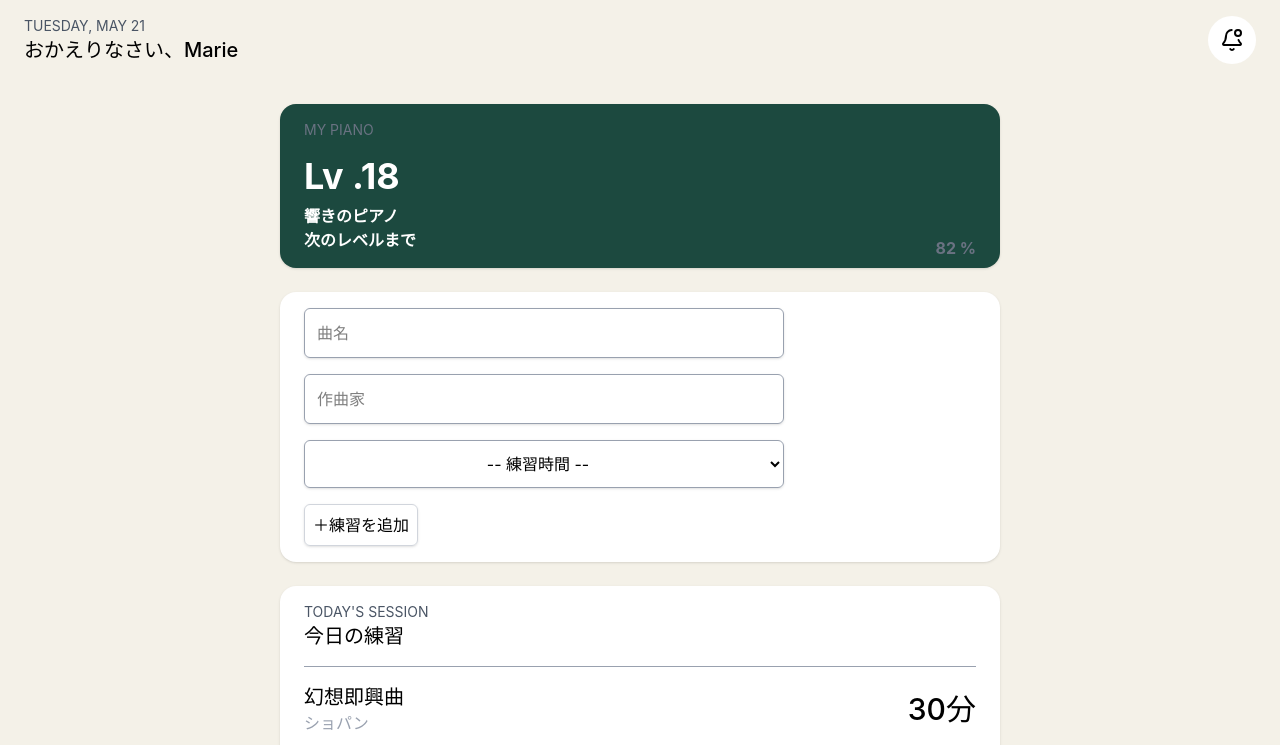
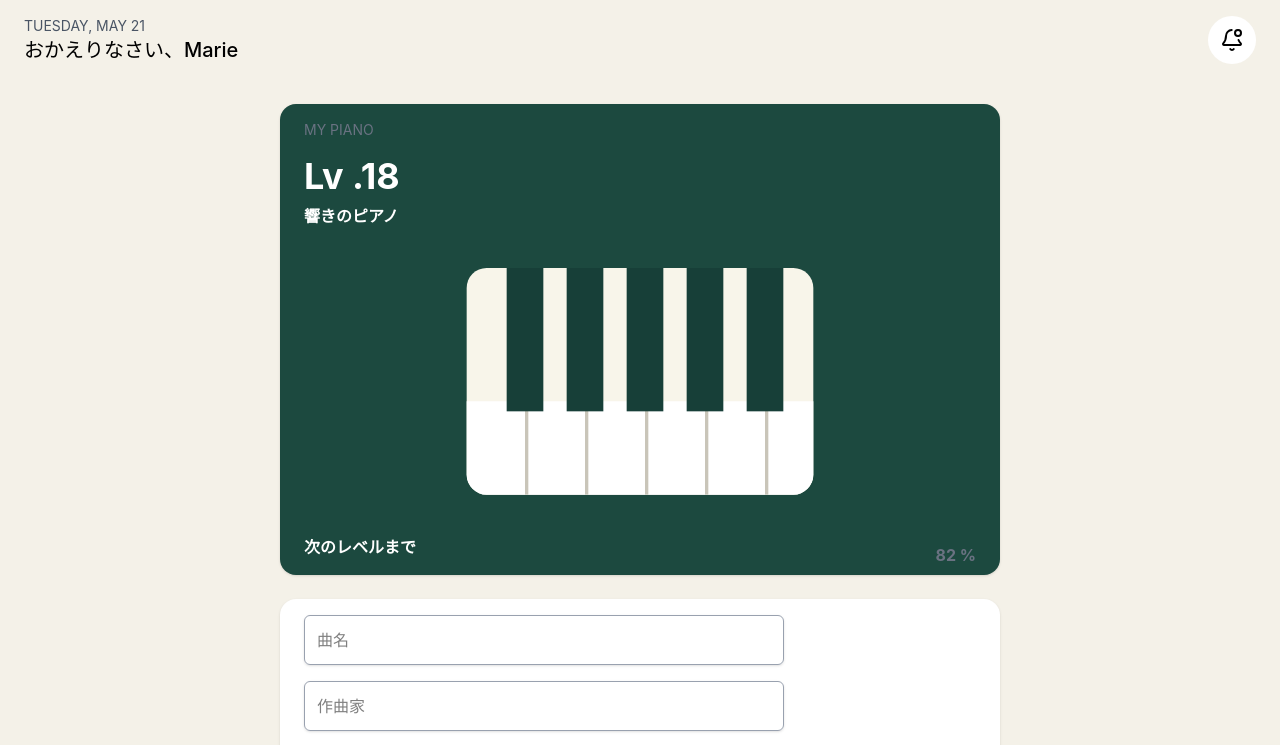
Before and after one commit to sako0515/pianote, a React (Vite) app: page / in a window 1280 px wide. Shown: the top 745 px of the page. Built offline with nearby package versions, Linux system fonts and the light colour scheme.

Commit message:
✨ formの入力値をstateで管理

```diff
--- a/src/App.tsx
+++ b/src/App.tsx
@@ -1,38 +1,36 @@
 import "./App.css";
 import { BellDot } from "lucide-react";
+import PianoArea from "./components/PianoArea";
+import PianoForm from "./components/PianoForm";
+import { useState } from "react";
 
 type PracticeLog = {
   id: number;
   title: string;
   author: string;
   practice: number;
-  date: string;
 };
 
 function App() {
-  const logs: PracticeLog[] = [
-    {
-      id: 0,
-      title: "幻想即興曲",
-      author: "ショパン",
-      practice: 30,
-      date: "2026-10-06",
-    },
-    {
-      id: 1,
-      title: "月の光",
-      author: "ドビュッシー",
-      practice: 60,
-      date: "2026-10-06",
-    },
-    {
-      id: 2,
-      title: "ジムペディ 第1番",
-      author: "エリック",
-      practice: 50,
-      date: "2026-10-06",
-    },
-  ];
+  const [logs, setLogs] = useState<PracticeLog[]>([]);
+  const [title, setTitle] = useState("");
+  const [author, setAuthor] = useState("");
+  const [practice, setPractice] = useState(0);
+
+  const handlePracticeSubmit = (
+    title: string,
+    author: string,
+    practice: number,
+  ) => {
+    const newLogs = [...logs];
+    newLogs.push({
+      id: Date.now(),
+      title: title,
+      author: author,
+      practice: practice,
+    });
+    setLogs(newLogs);
+  };
 
   return (
     <div className="min-h-screen bg-[#f4f1e8]">
@@ -45,63 +43,16 @@ function App() {
           <BellDot className="m-3" />
         </button>
       </header>
-
-      <div className="bg-[#1c493f] shadow-sm rounded-2xl px-6 py-4 w-180 mx-auto mt-6">
-        <p className="text-sm text-gray-500">MY PIANO</p>
-        <h1 className="text-white font-bold text-4xl mt-4">Lv .18</h1>
-        {/* <svg viewBox="0 0 120 92" className="piano-mark">
-          <rect x="8" y="12" width="104" height="68" rx="6" fill="#f8f5ea" />
-
-          <path
-            d="M8 52h104v22a6 6 0 0 1-6 6H14a6 6 0 0 1-6-6V52Z"
-            fill="#fff"
-          />
-
-          {[26, 44, 62, 80, 98].map((x) => (
-            <path d={`M${x} 52v28`} stroke="#c9c5b9" />
-          ))}
-
-          {[20, 38, 56, 74, 92].map((x) => (
-            <rect x={x} y="12" width="11" height="43" fill="#173f38" />
-          ))}
-        </svg> */}
-        <p className="text-white font-bold mt-2">響きのピアノ</p>
-        <span className="text-white font-bold mt-2">次のレベルまで</span>
-        <span className="text-gray-500 font-bold mt-2 float-right">82 %</span>
-        <div className=""></div>
-      </div>
-
-      <form className="px-6 py-4  bg-white rounded-2xl w-180 mx-auto mt-6 shadow-sm">
-        <label>
-          <input
-            type="text"
-            placeholder="曲名"
-            className="block border border-gray-400 rounded-md p-3 shadow-sm mr-2 w-120"
-          />
-        </label>
-        <label>
-          <input
-            type="text"
-            placeholder="作曲家"
-            className="mt-4 block border border-gray-400 rounded-md p-3 shadow-sm mr-2 w-120"
-          />
-        </label>
-        <label>
-          <select className="mt-4 block border border-gray-400 rounded-md p-3 shadow-sm mr-8 w-120 text-center">
-            <option value="">-- 練習時間 --</option>
-            <option value="10分">10分</option>
-            <option value="20分">20分</option>
-            <option value="30分">30分</option>
-            <option value="40分">40分</option>
-            <option value="50分">50分</option>
-            <option value="60分">60分</option>
-          </select>
-        </label>
-        <button className="mt-4 border border-gray-300 p-2 rounded-md shadow-sm cursor-pointer duration-300 hover:bg-gray-200 active:translate-y-0.5">
-          ＋練習を追加
-        </button>
-      </form>
-
+      <PianoArea />
+      <PianoForm
+        title={title}
+        setTitle={setTitle}
+        author={author}
+        setAuthor={setAuthor}
+        practice={practice}
+        setPractice={setPractice}
+        onPracticeSubmit={handlePracticeSubmit}
+      />
       <main className="px-6 py-4  bg-white rounded-2xl w-180 mx-auto mt-6 shadow-sm">
         <div className="flex flex-col mb-4">
           <span className="text-sm text-gray-600">TODAY'S SESSION</span>
--- /dev/null
+++ b/src/components/PianoArea.tsx
@@ -0,0 +1,21 @@
+export default function PianoArea() {
+  return (
+    <div className="bg-[#1c493f] shadow-sm rounded-2xl px-6 py-4 w-180 mx-auto mt-6">
+      <p className="text-sm text-gray-500">MY PIANO</p>
+      <h1 className="text-white font-bold text-4xl mt-4">Lv .18</h1>
+      <p className="text-white font-bold mt-2">響きのピアノ</p>
+      <svg viewBox="0 0 120 92" className="w-100 mx-auto">
+        <rect x="8" y="12" width="104" height="68" rx="6" fill="#f8f5ea" />
+        <path d="M8 52h104v22a6 6 0 0 1-6 6H14a6 6 0 0 1-6-6V52Z" fill="#fff" />
+        {[26, 44, 62, 80, 98].map((x) => (
+          <path d={`M${x} 52v28`} stroke="#c9c5b9" />
+        ))}
+        {[20, 38, 56, 74, 92].map((x) => (
+          <rect x={x} y="12" width="11" height="43" fill="#173f38" />
+        ))}
+      </svg>
+      <span className="text-white font-bold mt-2">次のレベルまで</span>
+      <span className="text-gray-500 font-bold mt-2 float-right">82 %</span>
+    </div>
+  );
+}
--- /dev/null
+++ b/src/components/PianoForm.tsx
@@ -0,0 +1,57 @@
+type PianoFormProps = {
+  title: string;
+  setTitle: (title: string) => void;
+  author: string;
+  setAuthor: (author: string) => void;
+  practice: number;
+  setPractice: (practice: number) => void;
+  onPracticeSubmit: (title: string, author: string, practice: number) => void;
+};
+
+export default function PianoForm(props: PianoFormProps) {
+  const handleSubmit = (e: React.FormEvent<HTMLFormElement>) => {
+    e.preventDefault();
+    props.onPracticeSubmit(props.title, props.author, props.practice);
+    props.setTitle("");
+    props.setAuthor("");
+    props.setPractice(0);
+  };
+
+  return (
+    <form
+      className="px-6 py-4  bg-white rounded-2xl w-180 mx-auto mt-6 shadow-sm"
+      onSubmit={handleSubmit}
+    >
+      <label>
+        <input
+          type="text"
+          placeholder="曲名"
+          className="block border border-gray-400 rounded-md p-3 shadow-sm mr-2 w-120"
+          value={props.title}
+          onChange={(e) => props.setTitle(e.target.value)}
+        />
+      </label>
+      <label>
+        <input
+          type="text"
+          placeholder="作曲家"
+          className="mt-4 block border border-gray-400 rounded-md p-3 shadow-sm mr-2 w-120"
+          value={props.author}
+          onChange={(e) => props.setAuthor(e.target.value)}
+        />
+      </label>
+      <label>
+        <input
+          type="text"
+          placeholder="練習時間"
+          className="mt-4 block border border-gray-400 rounded-md p-3 shadow-sm mr-2 w-120"
+          value={props.practice}
+          onChange={(e) => props.setPractice(Number(e.target.value))}
+        />
+      </label>
+      <button className="mt-4 border border-gray-300 p-2 rounded-md shadow-sm cursor-pointer duration-300 hover:bg-gray-200 active:translate-y-0.5">
+        ＋練習を追加
+      </button>
+    </form>
+  );
+}
```
